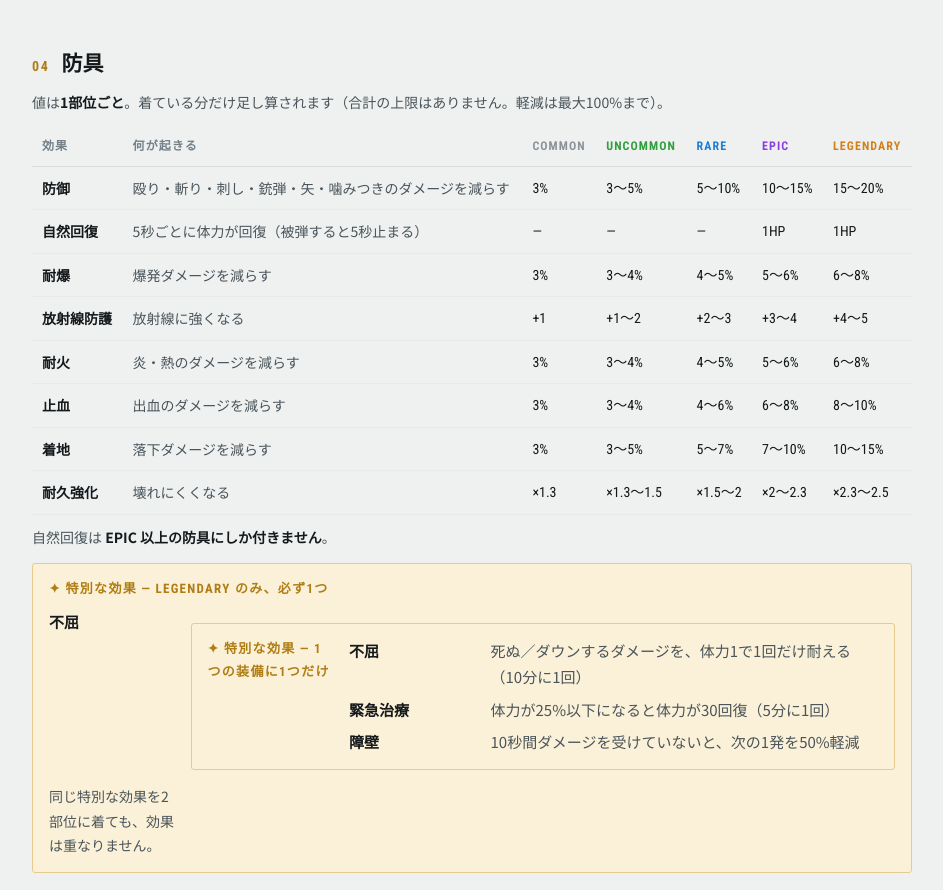
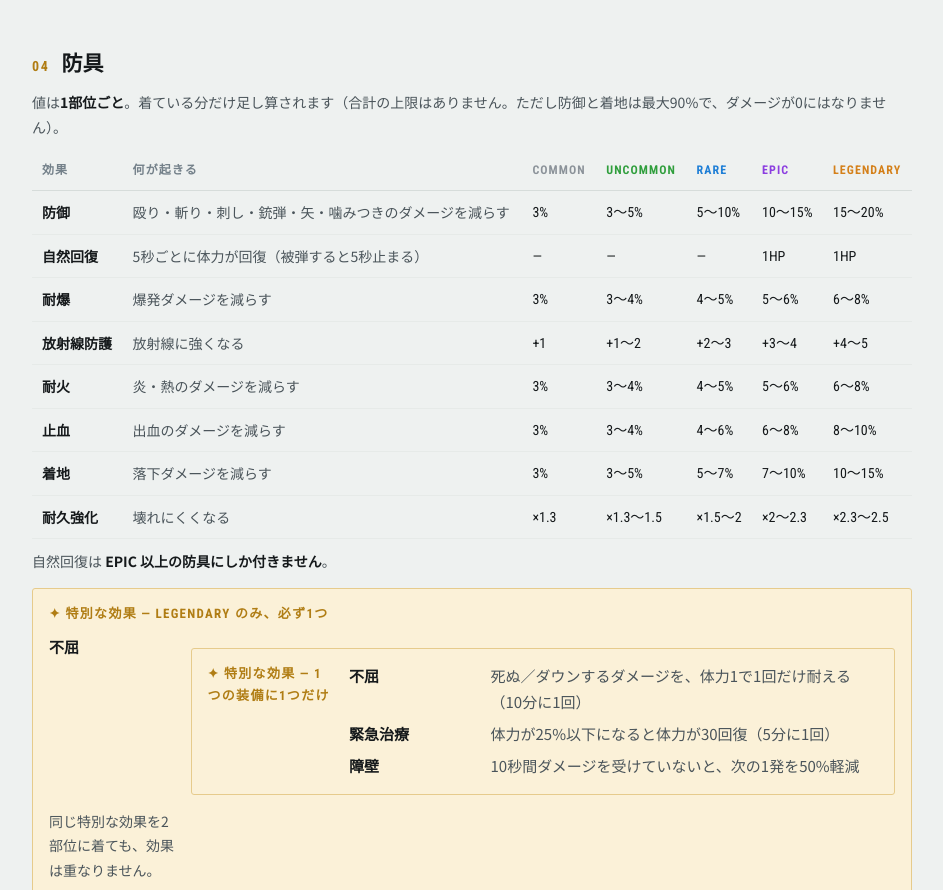
Before and after one commit to gttq-henriy/rust-relic-guide, a plain HTML site: page index.html in a window 1280 px wide. Shown: the part 2060-2950 px from the top of the page, without its empty margins (168-1111 px from the left). Drawn offline with Linux system fonts and the light colour scheme.

Commit message:
Note 90% cap for defense and fall
Co-Authored-By: Claude Opus 5.5 <noreply@anthropic.com>

```diff
--- a/index.html
+++ b/index.html
@@ -361,7 +361,7 @@
 
   <section id="armor" class="armor">
     <h2><span class="num">04</span>防具</h2>
-    <p class="note">値は<strong>1部位ごと</strong>。着ている分だけ足し算されます（合計の上限はありません。軽減は最大100%まで）。</p>
+    <p class="note">値は<strong>1部位ごと</strong>。着ている分だけ足し算されます（合計の上限はありません。ただし防御と着地は最大90%で、ダメージが0にはなりません）。</p>
     <div class="scroll">
       <table class="tbl">
         <thead><tr><th>効果</th><th>何が起きる</th><th class="c1">Common</th><th class="c2">Uncommon</th><th class="c3">Rare</th><th class="c4">Epic</th><th class="c5">Legendary</th></tr></thead>
```
